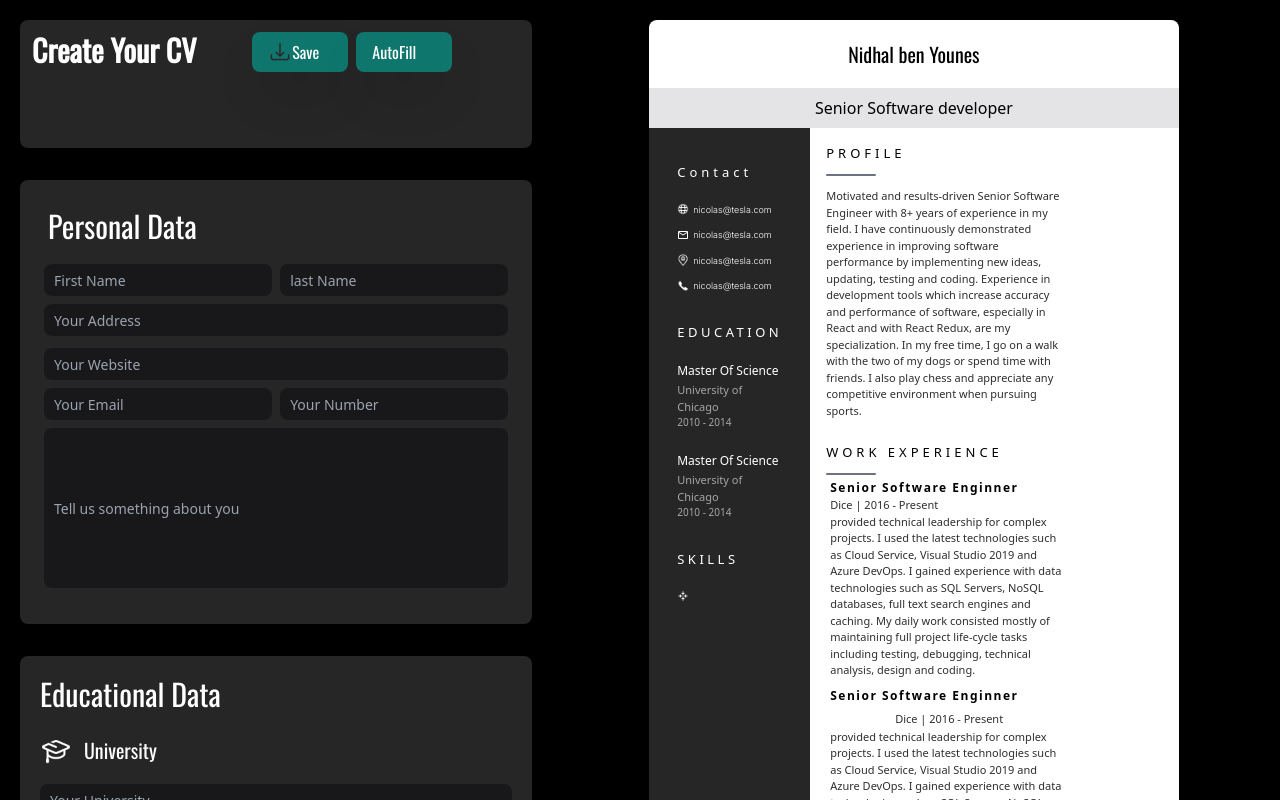
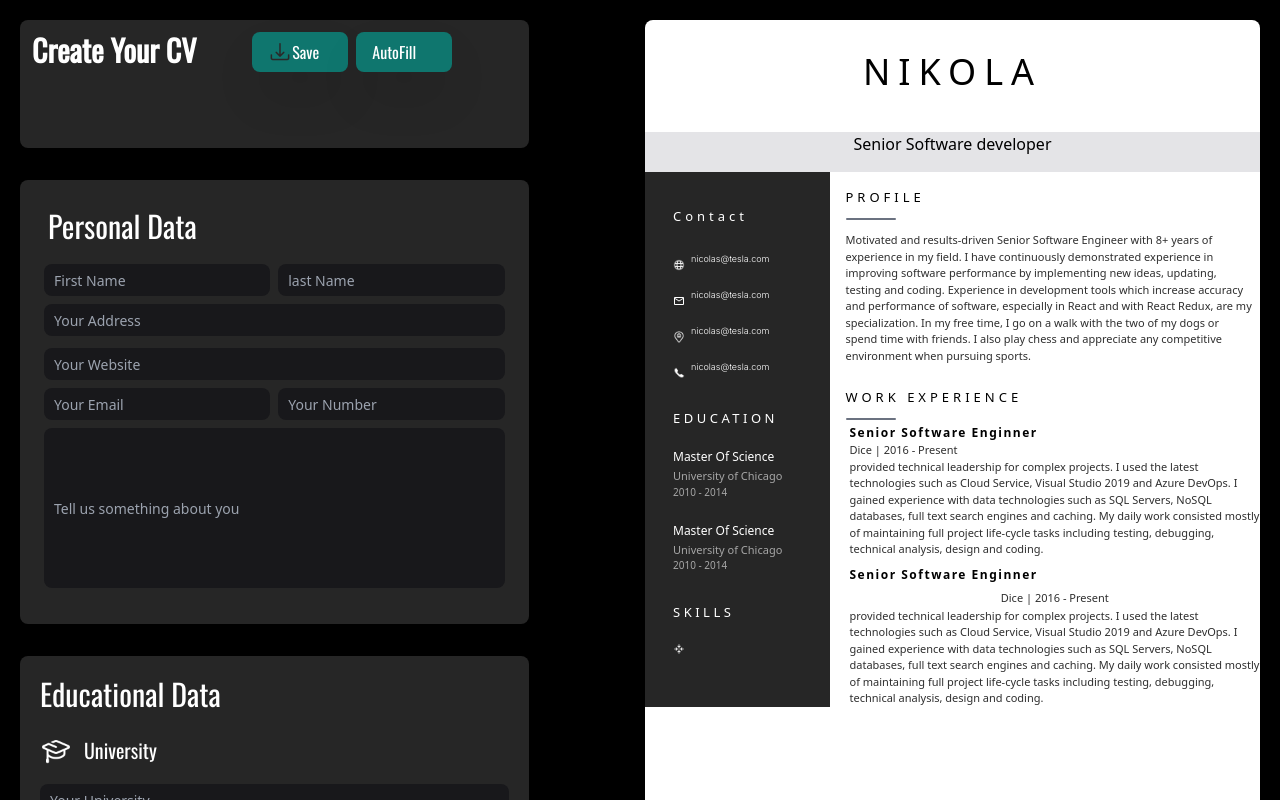
Before and after one commit to younesnd/CV-Creator, a React (Create React App) app: page / in a window 1280 px wide. Shown: the top 800 px of the page. Built offline with nearby package versions, Linux system fonts and the light colour scheme.

Commit message:
CV-Creator

```diff
--- a/src/components/PreviewCv/PreviewCv.tsx
+++ b/src/components/PreviewCv/PreviewCv.tsx
@@ -5,7 +5,7 @@ const PreviewCv = () => {
   const printRef = useRef<HTMLDivElement>(null);
   const handleDownloadPdf = async () => {
     const element = printRef.current;
-    const canvas = await html2canvas(element as HTMLElement, { scale: 5 });
+    const canvas = await html2canvas(element as HTMLElement, { scale: 4 });
     const data = canvas.toDataURL("image/png");
 
     const pdf = new jsPDF("p", "mm", "a4", true);
@@ -17,12 +17,12 @@ const PreviewCv = () => {
     pdf.save("print.pdf");
   };
   return (
-    <div ref={printRef} className=" bg-white h-2/3 w-[85%] rounded-lg">
-      <div className="grid grid-rows-[auto,0.80fr]">
+    <div ref={printRef} className=" bg-white h-[800px] left-[614px] w-[615px] rounded-lg flex flex-col">
+      <div className="grid grid-rows-[auto,0.75fr]">
         <div className="grid grid-rows-[0.8fr,auto]">
-          <span className="p-5 font-Osland text-xl ">Nidhal ben Younes</span>
-          <div className="bg-zinc-200 h-10 p-2 font-extralight">
-            {" "}
+          <h1 className="mb-2 p-8 tracking-[8px] text-center font-medium text-4xl uppercase">Nikola</h1>
+          <div className="bg-zinc-200 h-10  font-extralight">
+
             Senior Software developer
           </div>
         </div>
@@ -34,47 +34,43 @@ const PreviewCv = () => {
                   Contact
                 </h3>
                 <div className="flex flex-col gap-[12px]">
-                  <div className="inline-flex items-start space-x-1">
+                  <div className="flex items-center space-x-1.5">
                     <img
                       src={require("../../assets/earth.png")}
-                      className="h-3 w-3 "
+                      className="h-3 w-3 self-center mt-3"
                       alt="trash"
                     />
                     <span className="font-Inter text-[9px] text-white">
-                      {" "}
                       nicolas@tesla.com
                     </span>
                   </div>
-                  <div className="flex items-center space-x-1">
+                  <div className="flex items-center space-x-1.5">
                     <img
                       src={require("../../assets/env.png")}
-                      className="h-3 w-3 "
+                      className="h-3 w-3 mt-3"
                       alt="trash"
                     />{" "}
                     <span className="font-Inter text-[9px] text-white">
-                      {" "}
                        nicolas@tesla.com
                     </span>
                   </div>
-                  <div className="flex items-center space-x-1">
+                  <div className="flex items-center space-x-1.5">
                     <img
                       src={require("../../assets/address.png")}
-                      className="h-3 w-3 "
+                      className="h-3 w-3 mt-3 "
                       alt="trash"
                     />
                     <span className="font-Inter text-[9px] text-white">
-                      {" "}
                       nicolas@tesla.com
                     </span>
                   </div>
-                  <div className="flex items-center space-x-1">
+                  <div className="flex items-center space-x-1.5">
                     <img
                       src={require("../../assets/telep.png")}
-                      className="h-3 w-3 "
+                      className="h-3 w-3 mt-3"
                       alt="trash"
                     />
                     <span className="font-Inter text-[9px] text-white">
-                      {" "}
                         nicolas@tesla.com
                     </span>
                   </div>
```
Also changed, not shown: 1 other file (tests, documents, lock files or other folders). Lines whose indentation alone changed are shown as unchanged.
